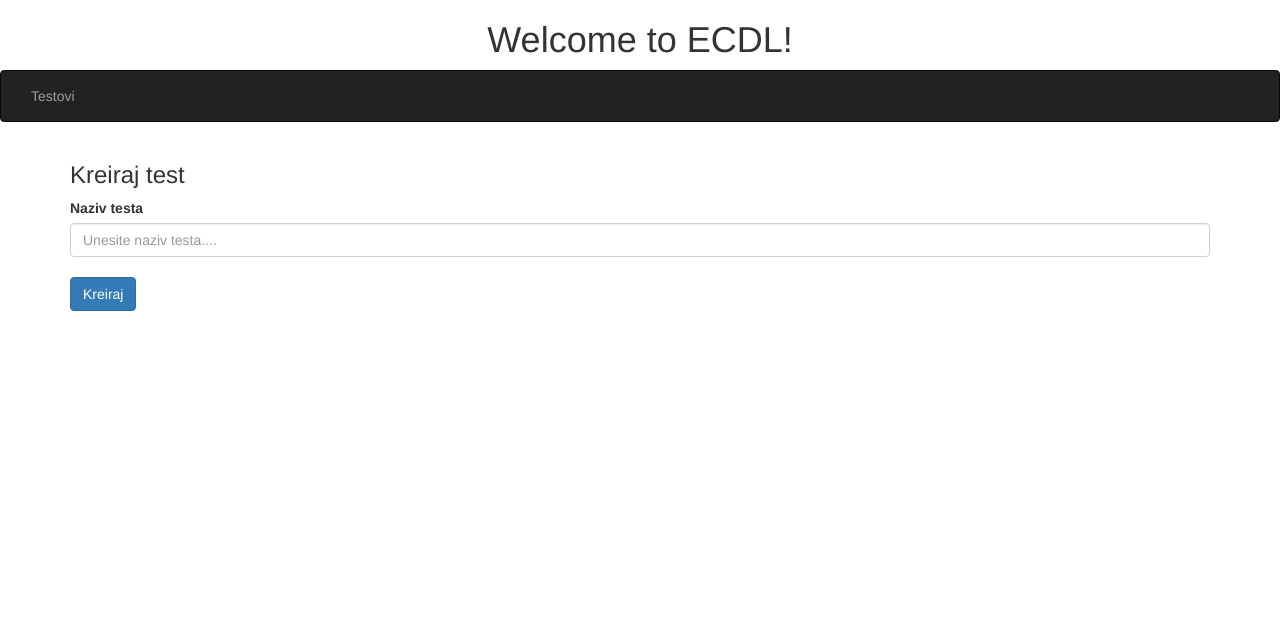
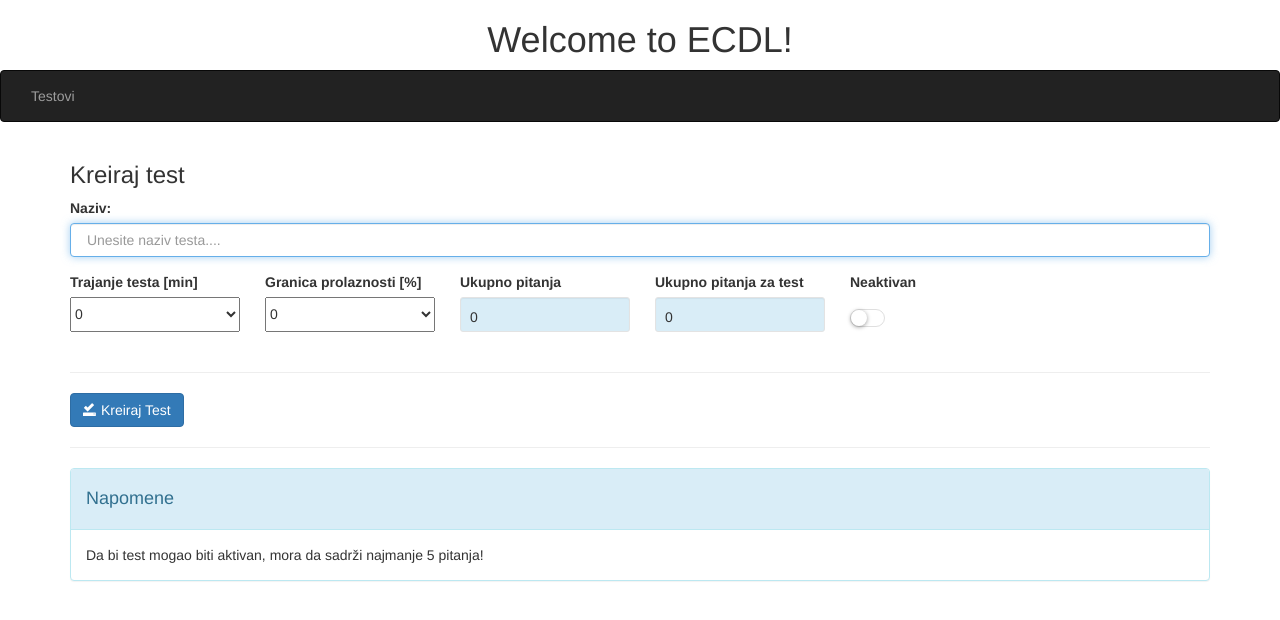
Before and after one commit to dulleo/sts-ecdl-ui, an Angular app: page /tests/create in a window 1280 px wide. Shown: the top 620 px of the page. Built offline with nearby package versions, Linux system fonts and the light colour scheme.

Commit message:
refactor

```diff
--- /dev/null
+++ b/src/app/create-test/create-test.component.css
@@ -0,0 +1,80 @@
+
+.checkbox.checbox-switch {
+    padding-left: 0;
+}
+
+.checkbox.checbox-switch label,
+.checkbox-inline.checbox-switch {
+    display: inline-block;
+    position: relative;
+    padding-left: 0;
+}
+.checkbox.checbox-switch label input,
+.checkbox-inline.checbox-switch input {
+    display: none;
+}
+.checkbox.checbox-switch label span,
+.checkbox-inline.checbox-switch span {
+    width: 35px;
+    border-radius: 20px;
+    height: 18px;
+    border: 1px solid #dbdbdb;
+    background-color: rgb(255, 255, 255);
+    border-color: rgb(223, 223, 223);
+    box-shadow: rgb(223, 223, 223) 0px 0px 0px 0px inset;
+    transition: border 0.4s ease 0s, box-shadow 0.4s ease 0s;
+    display: inline-block;
+    vertical-align: middle;
+    margin-right: 5px;
+}
+.checkbox.checbox-switch label span:before,
+.checkbox-inline.checbox-switch span:before {
+    display: inline-block;
+    width: 16px;
+    height: 16px;
+    border-radius: 50%;
+    background: rgb(255,255,255);
+    content: " ";
+    top: 0;
+    position: relative;
+    left: 0;
+    transition: all 0.3s ease;
+    box-shadow: 0 1px 4px rgba(0,0,0,0.4);
+}
+.checkbox.checbox-switch label > input:checked + span:before,
+.checkbox-inline.checbox-switch > input:checked + span:before {
+    left: 17px;
+}
+
+
+/* Switch Success */
+.checkbox.checbox-switch.switch-success label > input:checked + span,
+.checkbox-inline.checbox-switch.switch-success > input:checked + span {
+    background-color: rgb(40, 167, 69);
+    border-color: rgb(40, 167, 69);
+    box-shadow: rgb(40, 167, 69) 0px 0px 0px 8px inset;
+    transition: border 0.4s ease 0s, box-shadow 0.4s ease 0s, background-color 1.2s ease 0s;
+}
+
+#passingLimit {
+    height: 35px;
+    width: 170px;
+}
+
+#duration {
+    height: 35px;
+    width: 170px;
+}
+
+.well.well-sm {
+    height: 35px;
+    width: 170px;
+    vertical-align: middle;
+    background-color: #d9edf7;
+
+
+}
+
+#statusCheckbox {
+    height: 35px;
+}
--- a/src/app/create-test/create-test.component.html
+++ b/src/app/create-test/create-test.component.html
@@ -1,14 +1,80 @@
 
 <div class="container">
     <h3>Kreiraj test</h3>
-    <form>
-        <div class="form-froup">
-            <label for="testName">Naziv testa</label>
-            <input type="text" class="form-control" id="testName" name="name" [(ngModel)]="test.name" placeholder="Unesite naziv testa....">
+    <form #testForm="ngForm">
+        <div class="form-group">
+            <label for="testName">Naziv:</label>
+            <input #testName type="text"
+                                class="form-control"
+                                id="testName"
+                                name="name"
+                                [(ngModel)]="testDTO.Name"
+                                placeholder=" Unesite naziv testa...."
+                                #name="ngModel"
+                                required>
+                <div [hidden]="isValid" class="alert alert-danger">
+                    Naziv testa morate popuniti
+                </div>
+        </div>
+
+        <div class="row">
+            <div class="col-md-2">
+                <div class="form-group">
+                    <label for="duration">Trajanje testa [min]</label>
+                        <select id="duration" [(ngModel)]="testDTO.Duration" name="duration" #duration="ngModel">
+                            <option *ngFor="let duration of durations" [ngValue]="duration">{{duration}}</option>
+                        </select>
+                </div>
             </div>
-            <br>
-            <div>
-                <button type="button" class="btn btn-primary" (click)="createTest()">Kreiraj</button>
+
+            <div class="col-md-2">
+                <div class="form-group">
+                    <label for="duration">Granica prolaznosti [%]</label>
+                        <select id="passingLimit" [(ngModel)]="testDTO.PassingLimit" name="passingLimit">
+                            <option *ngFor="let limit of passingLimits" [ngValue]="limit">{{limit}}</option>
+                        </select>
+                </div>
             </div>
+
+            <div class="col-md-2">
+                <label>Ukupno pitanja</label>
+                <div class="well well-sm">{{testDTO.TotalQuestions}}</div>
+            </div>
+
+            <div class="col-md-2">
+                <label>Ukupno pitanja za test</label>
+                <div class="well well-sm">{{testDTO.TotalExamQuestions}}</div>
+            </div>
+
+            <div class="col-md-2">
+                <label *ngIf="testDTO.Status==testStatus.ACTIVE">Aktivan</label>
+                <label *ngIf="testDTO.Status==testStatus.INACTIVE">Neaktivan</label>
+                <div class="checkbox checbox-switch switch-success" id="statusCheckbox">
+                    <label>
+                        <input type="checkbox"
+                                name="status"
+                                [disabled]="minQuestionsToActivateTest >= testDTO.TotalQuestions"
+                                [checked]="testDTO.Status==testStatus.ACTIVE"
+                                (click)="changeTestStatus()"/>
+                        <span></span>
+                    </label>
+                </div>
+            </div>
+
+        </div>
+
+        <hr>
+        <div>
+            <button type="button" class="btn btn-primary" (click)="createTest()"><span class="glyphicon glyphicon-saved"></span> Kreiraj Test</button>
+        </div>
     </form>
+    <hr>
+    <div class="panel panel-info">
+        <div class="panel-heading">
+            <h4>Napomene</h4>
+        </div>
+        <div class="panel-body">
+            Da bi test mogao biti aktivan, mora da sadrži najmanje 5 pitanja!
+        </div>
+    </div>
 </div>
--- a/src/app/create-test/create-test.component.ts
+++ b/src/app/create-test/create-test.component.ts
@@ -1,30 +1,77 @@
-import { Component, OnInit } from "@angular/core";
-import { Test } from "../model/test.model";
+import { Component, OnInit, ViewChild, ElementRef } from "@angular/core";
 import { DataService } from "../service/data.service";
 import { Router } from "@angular/router";
+import { TestDTO } from "../modelDto/test.dto";
+import { TestStatus } from "../modelDto/test.status";
+
 
 @Component({
     selector: 'app-create-test',
-    templateUrl: './create-test.component.html'
+    templateUrl: './create-test.component.html',
+    styleUrls: ['./create-test.component.css']
 })
 export class CreateTestComponent implements OnInit {
 
-    test: Test = new Test();
+    @ViewChild('testName') testNameRef: ElementRef;
+    @ViewChild('testForm') form: any;
+
+    isValid: Boolean;
+    testDTO: TestDTO;
+    testStatus = TestStatus;
+    durations = [0,5,10,15,20,25,30,35,40,45,50,55,60,70,80,90,100,110,120];
+    passingLimits = [0,5,10,15,20,25,30,35,40,45,50,55,60,65,70,75,80,85,90,95,100];
+    minQuestionsToActivateTest: number = 4;
 
     constructor(private dataService: DataService, private router: Router) {
+        this.initializeTestDTO();
     }
 
     ngOnInit() {
+        this.testNameRef.nativeElement.focus();
+        this.isValid = true;
+
     }
 
     createTest() {
-        console.log("creiraj " + this.test.getName());
-        console.log("create-tests is called.");
-        this.dataService.createTest(this.test).subscribe(resp => {
-            if(resp.ok) {
-                console.log("Create-test return ok....");
-                this.router.navigate(['tests']);
-            }
-        });
+
+        if(!this.form.valid) {
+            this.isValid = false;
+            this.testNameRef.nativeElement.focus();
+        } else {
+            console.log("creiraj " + this.testDTO.Name);
+            console.log("create-tests is called.");
+
+            console.log(this.testDTO.Duration);
+            console.log(this.testDTO.Status);
+            console.log(this.testDTO.PassingLimit);
+            console.log(this.testDTO.TotalExamQuestions);
+
+            this.dataService.createTest(this.testDTO).subscribe(resp => {
+                if(resp.ok) {
+                    this.router.navigate(['tests']);
+                }
+            });
+        }
+    }
+
+    initializeTestDTO() {
+        this.testDTO = new TestDTO();
+        this.testDTO.Duration = 0;
+        this.testDTO.Status = TestStatus.INACTIVE;
+        this.testDTO.PassingLimit = 0;
+        this.testDTO.TotalExamQuestions = 0;
+        this.testDTO.TotalQuestions = 0;
+    }
+
+    changeTestStatus() {
+        console.log("Test status: " + this.testDTO.Status);
+        if(this.testDTO.Status == TestStatus.ACTIVE) {
+            this.testDTO.Status = TestStatus.INACTIVE;
+
+        } else if(this.testDTO.Status == TestStatus.INACTIVE) {
+            this.testDTO.Status = TestStatus.ACTIVE;
+
+        }
+        console.log("Test status: " + this.testDTO.Status);
     }
 }
```
